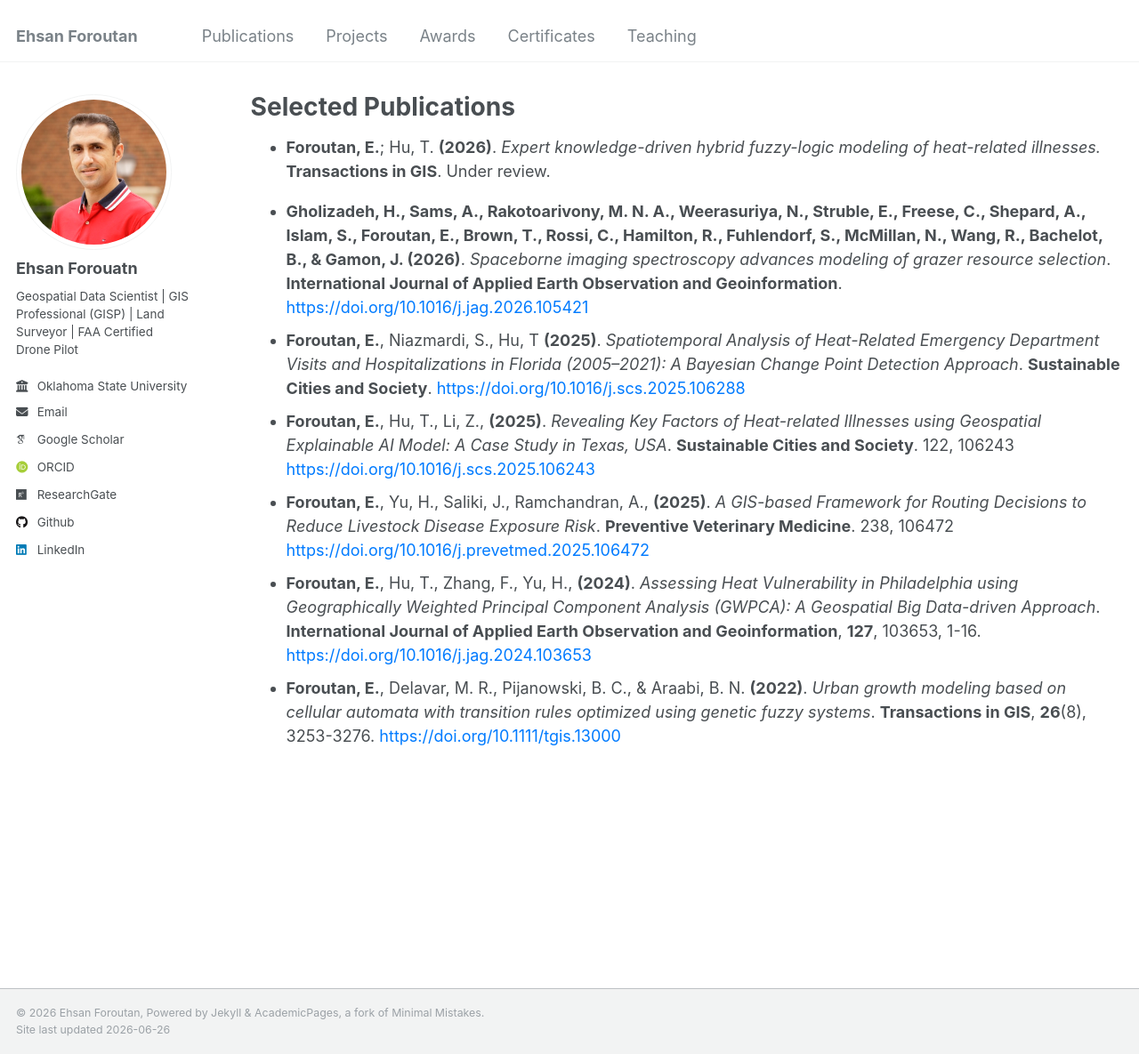
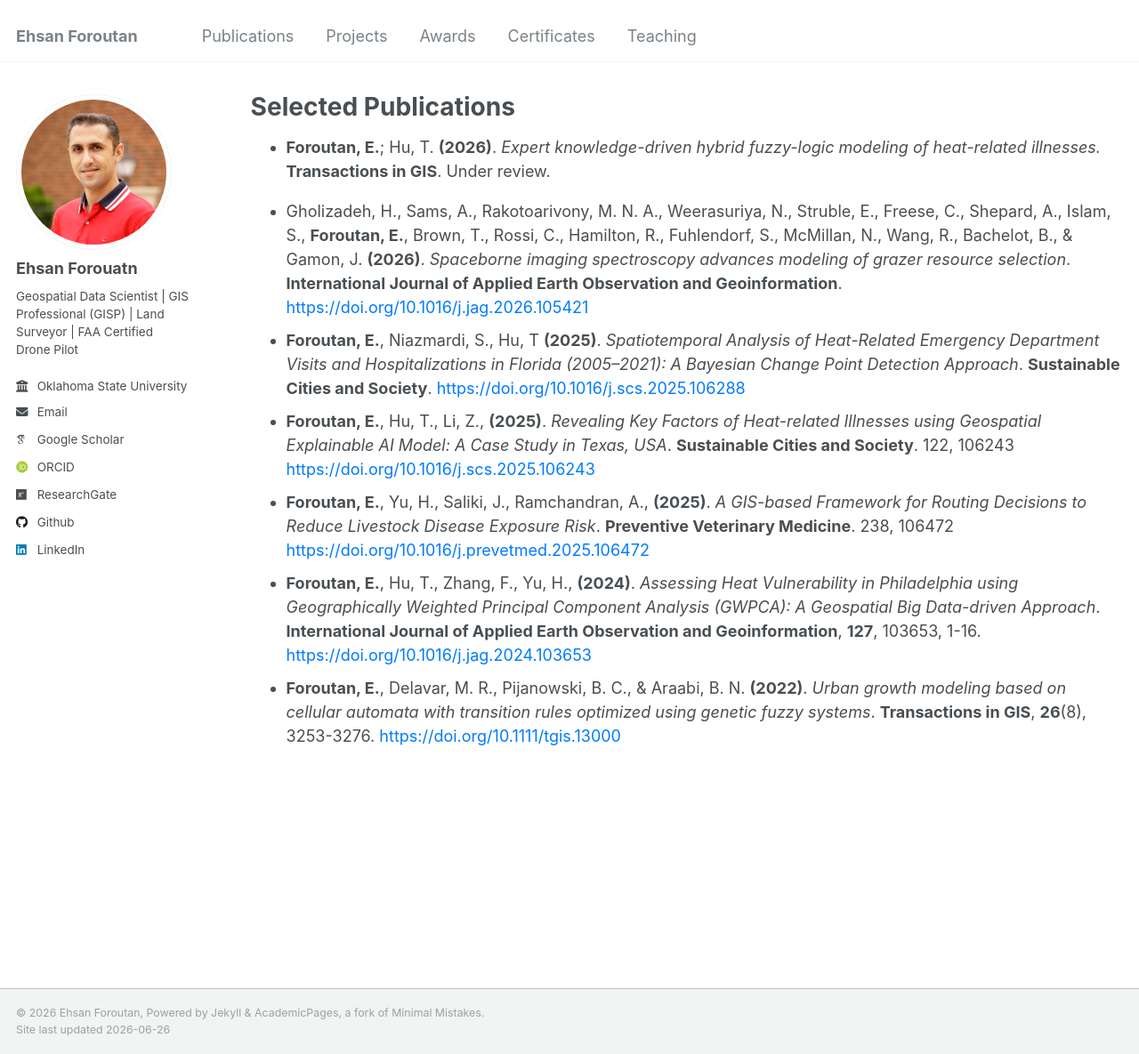
Before and after one commit to eforoutan/eforoutan.github.io, a Jekyll site: the page built from _pages/publications.html, in a window 1280 px wide and 1185 px high. Shown: the whole window at 89% size. Built offline with Jekyll 4.4.1, drawn with Linux system fonts in a browser that asks for light colours; some web fonts are replaced.

```diff
--- a/_pages/publications.html
+++ b/_pages/publications.html
@@ -13,7 +13,7 @@ author_profile: true
   </li>
 
   <li style="font-size: 1rem; line-height: 1.5; margin-bottom: 10px;">
-    <strong>Gholizadeh, H., Sams, A., Rakotoarivony, M. N. A., Weerasuriya, N., Struble, E., Freese, C., Shepard, A., Islam, S., <strong>Foroutan, E.</strong>, Brown, T., Rossi, C., Hamilton, R., Fuhlendorf, S., McMillan, N., Wang, R., Bachelot, B., & Gamon, J. (2026)</strong>.
+    Gholizadeh, H., Sams, A., Rakotoarivony, M. N. A., Weerasuriya, N., Struble, E., Freese, C., Shepard, A., Islam, S., <strong>Foroutan, E.</strong>, Brown, T., Rossi, C., Hamilton, R., Fuhlendorf, S., McMillan, N., Wang, R., Bachelot, B., & Gamon, J. <strong>(2026)</strong>.
     <em>Spaceborne imaging spectroscopy advances modeling of grazer resource selection</em>.
     <strong>International Journal of Applied Earth Observation and Geoinformation</strong>.
   <a href="https://doi.org/10.1016/j.scs.2025.106288" target="_blank" style="color: #007BFF; text-decoration: none;">https://doi.org/10.1016/j.jag.2026.105421</a>
```
